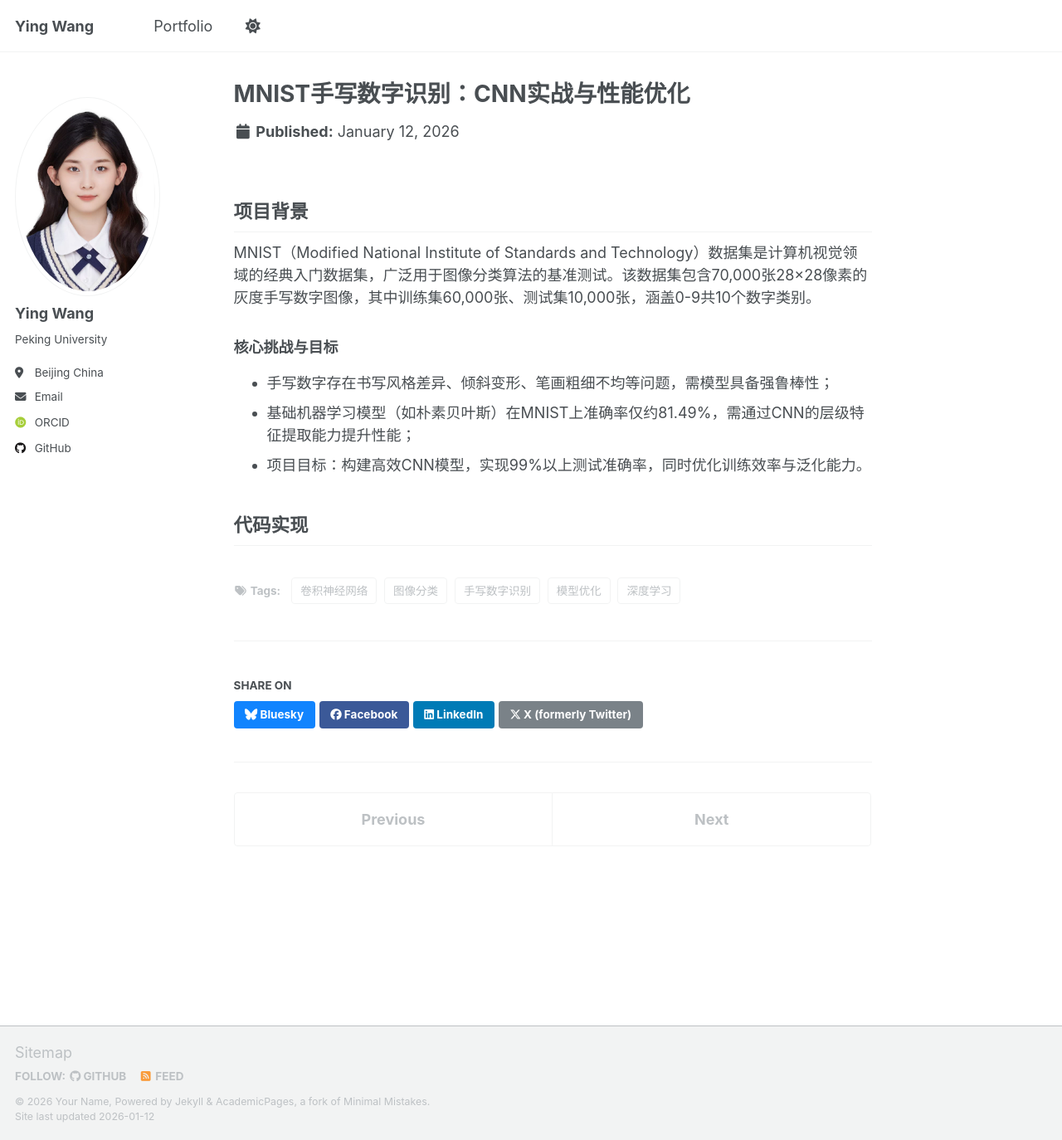
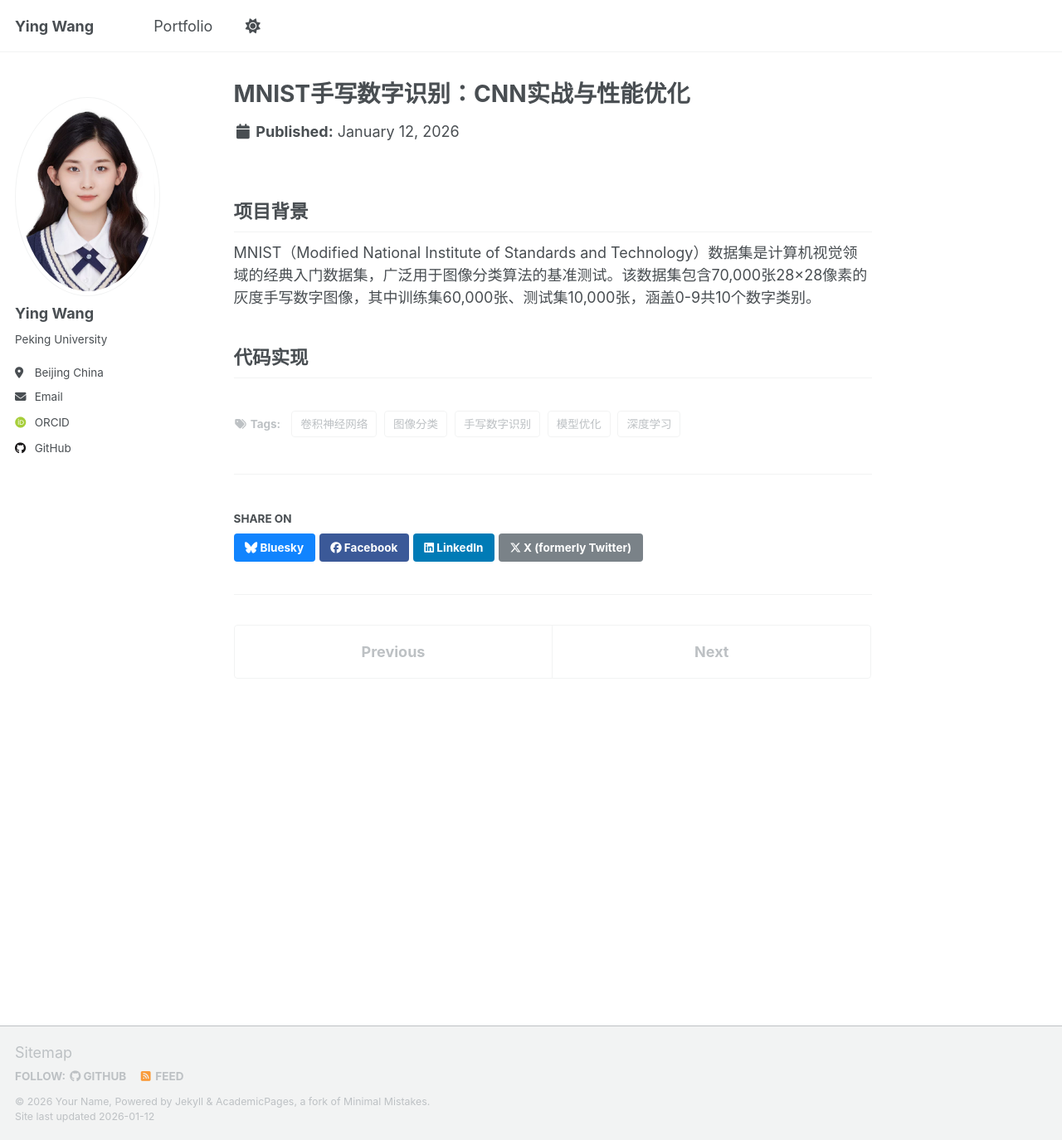
Before and after one commit to wangying1278/wangying1278.github.io, a Jekyll site: the page built from _portfolio/portfolio5.md, in a window 1280 px wide and 1374 px high. Shown: the whole window at 83% size. Built offline with Jekyll 4.4.1, drawn with Linux system fonts in a browser that asks for light colours; some web fonts are replaced; a script that is not in the unit is left out.

Commit message:
Update portfolio5.md

```diff
--- a/_portfolio/portfolio5.md
+++ b/_portfolio/portfolio5.md
@@ -22,9 +22,4 @@ tech_stack:
 ## 项目背景
 MNIST（Modified National Institute of Standards and Technology）数据集是计算机视觉领域的经典入门数据集，广泛用于图像分类算法的基准测试。该数据集包含70,000张28×28像素的灰度手写数字图像，其中训练集60,000张、测试集10,000张，涵盖0-9共10个数字类别。
 
-### 核心挑战与目标
-- 手写数字存在书写风格差异、倾斜变形、笔画粗细不均等问题，需模型具备强鲁棒性；
-- 基础机器学习模型（如朴素贝叶斯）在MNIST上准确率仅约81.49%，需通过CNN的层级特征提取能力提升性能；
-- 项目目标：构建高效CNN模型，实现99%以上测试准确率，同时优化训练效率与泛化能力。
-
 ## 代码实现
```
